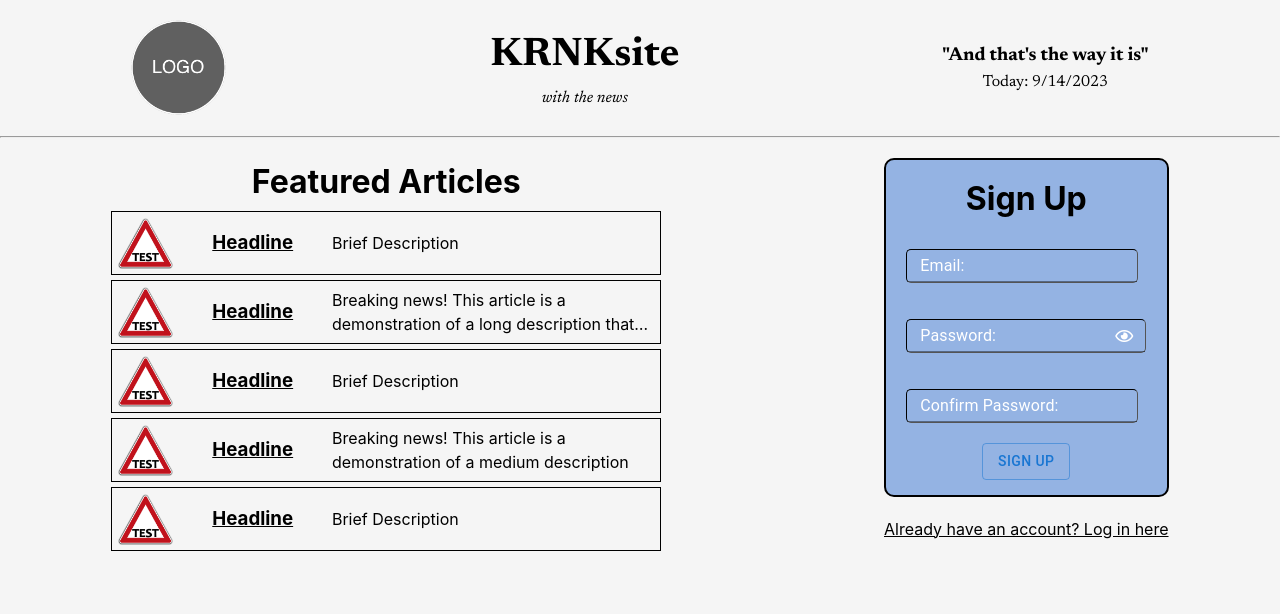
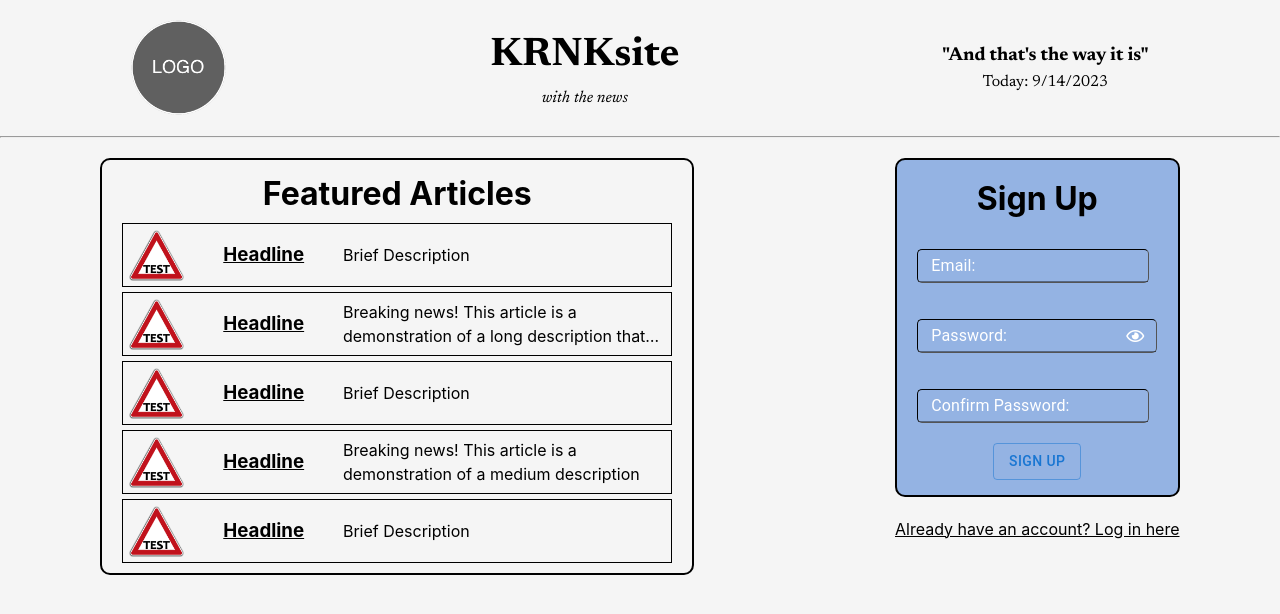
Before and after one commit to evanmschultz/KRNKsite, a React (Vite) app in the folder frontend/: page / in a window 1280 px wide. Shown: the top 614 px of the page. Built offline with nearby package versions, Linux system fonts and the light colour scheme.

Commit message:
More styling

```diff
--- a/frontend/src/components/Featured/Featured.module.css
+++ b/frontend/src/components/Featured/Featured.module.css
@@ -7,6 +7,9 @@
     display: flex;
     flex-direction: column;
     gap: 5px;
+    padding: 10px 20px;
+    border: 2px solid black;
+    border-radius: 10px;
 }
 
 .article {
```
Also changed, not shown: frontend/src/views/Home.module.css (line endings or trailing spaces).
